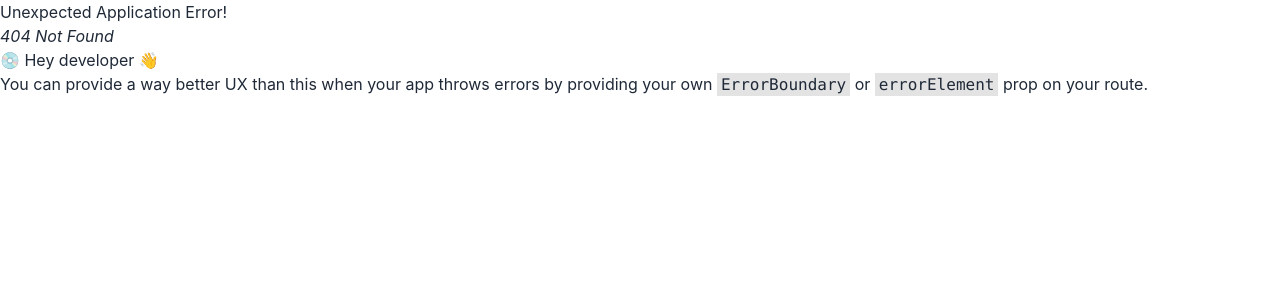
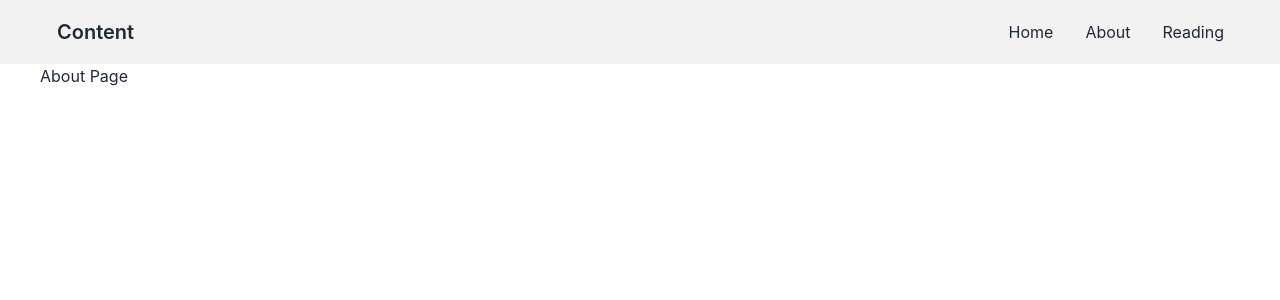
Before and after one commit to nahidsultan19/content-management-clienct, a React (Create React App) app: page /about in a window 1280 px wide. Before the commit this address had no page. Shown: the top 300 px of the page. Built offline with nearby package versions, Linux system fonts and the light colour scheme.

Commit message:
create redux store

```diff
--- a/package.json
+++ b/package.json
@@ -11,8 +11,11 @@
     "react-dom": "^18.2.0",
     "react-hook-form": "^7.40.0",
     "react-icons": "^4.7.1",
+    "react-redux": "^8.0.5",
     "react-router-dom": "^6.4.5",
     "react-scripts": "5.0.1",
+    "redux": "^4.2.0",
+    "redux-thunk": "^2.4.2",
     "web-vitals": "^2.1.4"
   },
   "scripts": {
--- a/src/App.js
+++ b/src/App.js
@@ -1,11 +1,15 @@
 import { RouterProvider } from 'react-router-dom';
 import './App.css';
 import routes from './routes/routes';
+import { Provider } from 'react-redux';
+import store from './redux/store';
 
 function App() {
   return (
     <div>
-      <RouterProvider router={routes} />
+      <Provider store={store}>
+        <RouterProvider router={routes} />
+      </Provider>
     </div>
   );
 }
--- /dev/null
+++ b/src/components/CourseCard.js
@@ -0,0 +1,11 @@
+import React from 'react';
+
+const CourseCard = () => {
+    return (
+        <div>
+            <h2>Course</h2>
+        </div>
+    );
+};
+
+export default CourseCard;
--- a/src/layout/Main/Navbar.js
+++ b/src/layout/Main/Navbar.js
@@ -9,9 +9,9 @@ const Navbar = () => {
             </div>
             <div className="flex-none">
                 <ul className="menu menu-horizontal p-0">
-                    <li><Link>Home</Link></li>
+                    <li><Link to='/'>Home</Link></li>
                     <li>
-                        <Link>About</Link>
+                        <Link to='/about'>About</Link>
                     </li>
                     <li><Link>Reading</Link></li>
                 </ul>
--- /dev/null
+++ b/src/pages/About.js
@@ -0,0 +1,11 @@
+import React from 'react';
+
+const About = () => {
+    return (
+        <div className='px-10'>
+            <h2>About Page</h2>
+        </div>
+    );
+};
+
+export default About;
--- /dev/null
+++ b/src/pages/Home.js
@@ -0,0 +1,23 @@
+import React, { useEffect, useState } from 'react';
+import { useSelector } from 'react-redux';
+
+const Home = () => {
+    const [courses, setCourses] = useState([]);
+
+    useEffect(() => {
+        fetch('http://localhost:5000/courses')
+            .then(res => res.json())
+            .then(data => setCourses(data))
+    }, []);
+
+    const state = useSelector((state) => state);
+    console.log(state);
+
+    return (
+        <div className='px-16'>
+            {courses.map(course => console.log(course))}
+        </div>
+    );
+};
+
+export default Home;
--- /dev/null
+++ b/src/redux/reducers/courseReducer.js
@@ -0,0 +1,9 @@
+const initialState = {
+    test: 'TEST',
+};
+
+const courseReducer = (state = initialState, action) => {
+    return state;
+};
+
+export default courseReducer;
--- /dev/null
+++ b/src/redux/store.js
@@ -0,0 +1,6 @@
+import { createStore } from 'redux';
+import courseReducer from './reducers/courseReducer';
+
+const store = createStore(courseReducer);
+
+export default store;
```
Also changed, not shown: src/routes/routes.js (+12 -0 lines), 1 other file (tests, documents, lock files or other folders).
